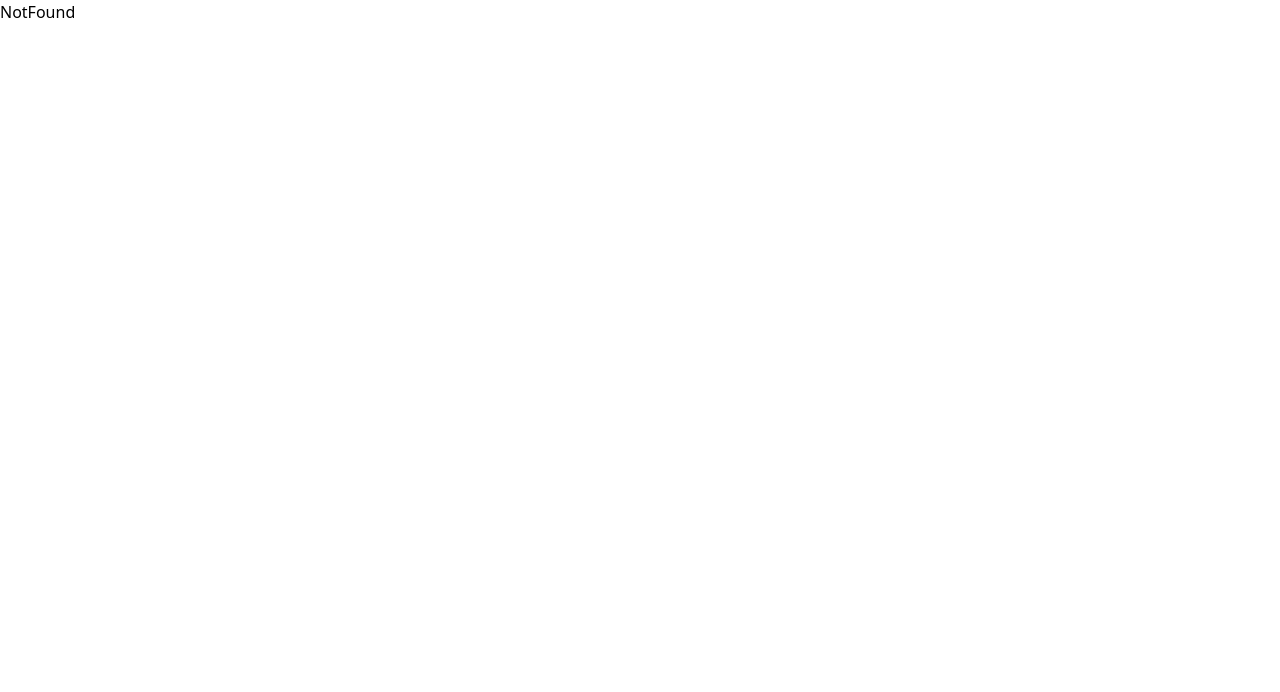
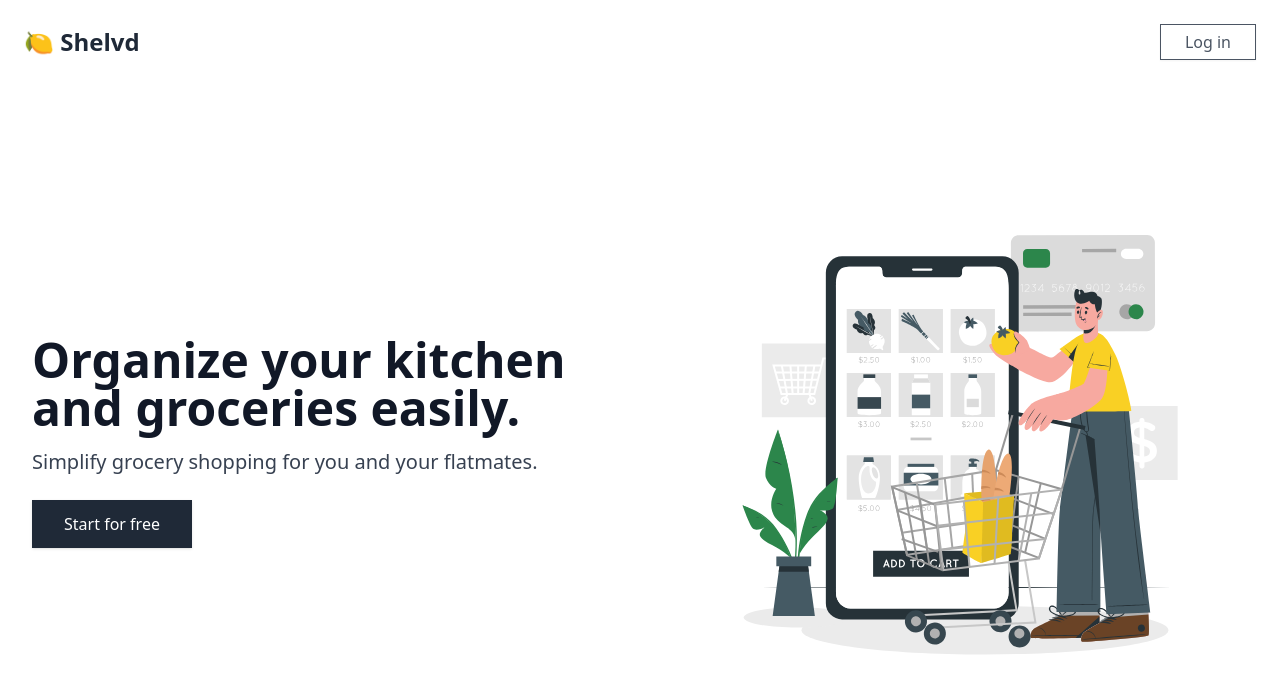
Before and after one commit to parthkaul-bit/Shevld, a React (Vite) app in the folder client/: page / in a window 1280 px wide. Shown: the top 692 px of the page. Built offline with nearby package versions, Linux system fonts and the light colour scheme.

Commit message:
landing page improvements

```diff
--- a/client/index.html
+++ b/client/index.html
@@ -3,6 +3,7 @@
   <head>
     <meta charset="UTF-8" />
     <meta name="viewport" content="width=device-width, initial-scale=1.0" />
+    <link rel="icon" type="image/x-icon" href="./src/public/icon.ico" />
     <title>Shelvd</title>
   </head>
   <body>
--- a/client/src/App.tsx
+++ b/client/src/App.tsx
@@ -1,5 +1,4 @@
 import { BrowserRouter as Router, Routes, Route } from "react-router-dom";
-import Onboarding from "./pages/Onboarding";
 import Kitchen from "./pages/Kitchen";
 import AddGroceryToKitchen from "./pages/AddGroceryToKitchen";
 import GroceryList from "./pages/GroceryList";
@@ -7,6 +6,7 @@ import AddGroceryToList from "./pages/AddGroceryToList";
 import Recipes from "./pages/Recipes";
 import RecipeDetail from "./pages/RecipeDetail";
 import NotFound from "./pages/NotFound";
+import LandingPage from "./pages/LandingPage";
 
 function App() {
   return (
@@ -14,7 +14,7 @@ function App() {
       {/* Define routes */}
       <Routes>
         {/* Landing / Onboarding */}
-        <Route path="/onboarding" element={<Onboarding />} />
+        <Route path="/" element={<LandingPage />} />
 
         {/* Kitchen routes */}
         <Route path="/kitchen" element={<Kitchen />} />
--- /dev/null
+++ b/client/src/pages/LandingPage.tsx
@@ -0,0 +1,54 @@
+import { Button } from "@/components/ui/button";
+import Hero from "../public/hero.svg";
+
+const LandingPage = () => {
+  return (
+    <div className="min-h-screen flex flex-col">
+      {/* Header */}
+      <header className="w-full flex justify-between items-center p-4 sm:p-6 bg-white">
+        <div className="flex items-center">
+          <span className="text-lg sm:text-xl md:text-2xl font-bold text-gray-800">
+            🍋 Shelvd
+          </span>
+        </div>
+        <div>
+          <Button
+            variant="outline"
+            className="border-gray-600 text-gray-600 hover:bg-gray-100 px-4 py-2 sm:px-6 sm:py-2 text-sm sm:text-base"
+          >
+            Log in
+          </Button>
+        </div>
+      </header>
+
+      {/* Main Content */}
+      <main className="flex-grow flex items-center justify-center px-4 sm:px-6 md:px-8 py-8 sm:py-12">
+        <div className="max-w-7xl w-full flex flex-col lg:flex-row items-center justify-center gap-8 lg:gap-16">
+          {/* Left Section: Heading & CTA */}
+          <div className="w-full lg:w-1/2 flex flex-col items-center lg:items-start text-center lg:text-left">
+            <h1 className="text-3xl sm:text-4xl md:text-5xl font-bold mb-4 text-gray-900 leading-tight">
+              Organize your kitchen and groceries easily.
+            </h1>
+            <p className="text-lg sm:text-xl text-gray-700 mb-6">
+              Simplify grocery shopping for you and your flatmates.
+            </p>
+            <Button className="bg-gray-800 text-white hover:bg-gray-700 rounded-md w-40 h-12 text-base">
+              Start for free
+            </Button>
+          </div>
+
+          {/* Right Section: Hero Image */}
+          <div className="w-full lg:w-1/2 flex justify-center items-center">
+            <img
+              src={Hero}
+              alt="Hero"
+              className="rounded-lg w-full max-w-[500px] h-auto"
+            />
+          </div>
+        </div>
+      </main>
+    </div>
+  );
+};
+
+export default LandingPage;
--- a/client/src/pages/Onboarding.tsx
+++ /dev/null
@@ -1,43 +0,0 @@
-import { Button } from "@/components/ui/button";
-
-const LandingPage = () => {
-  return (
-    <div className="min-h-screen">
-      <header className="container mx-auto flex justify-between items-center p-6 bg-white">
-        <div className="flex items-center space-x-4">
-          <span className="text-xl font-bold text-gray-800">Shelvd</span>
-        </div>
-        <div className="flex items-center space-x-4">
-          <Button
-            variant="outline"
-            className="border-gray-600 text-gray-600 hover:bg-gray-100"
-          >
-            Log in
-          </Button>
-        </div>
-      </header>
-      <main className="container mx-auto flex flex-col md:flex-row px-4 py-24">
-        <div className="md:w-1/3 mb-8 flex flex-col justify-center md:pr-8">
-          <h1 className="text-5xl lg:text-6xl font-bold mb-4 text-gray-900">
-            Organize your kitchen and groceries easily.
-          </h1>
-          <p className="text-xl lg:text-2xl text-gray-700 mb-6">
-            Simplify grocery shopping for you and your flatmates.
-          </p>
-          <Button className="bg-gray-800 text-white hover:bg-gray-700 rounded-md w-40">
-            Start for free
-          </Button>
-        </div>
-        <div className="md:w-2/3 flex justify-center items-center">
-          <img
-            src="https://via.placeholder.com/1000x600"
-            alt="Placeholder"
-            className="rounded-xl w-full max-w-[800px] h-auto"
-          />
-        </div>
-      </main>
-    </div>
-  );
-};
-
-export default LandingPage;
```
Also changed, not shown: client/src/public/hero.svg (added).
